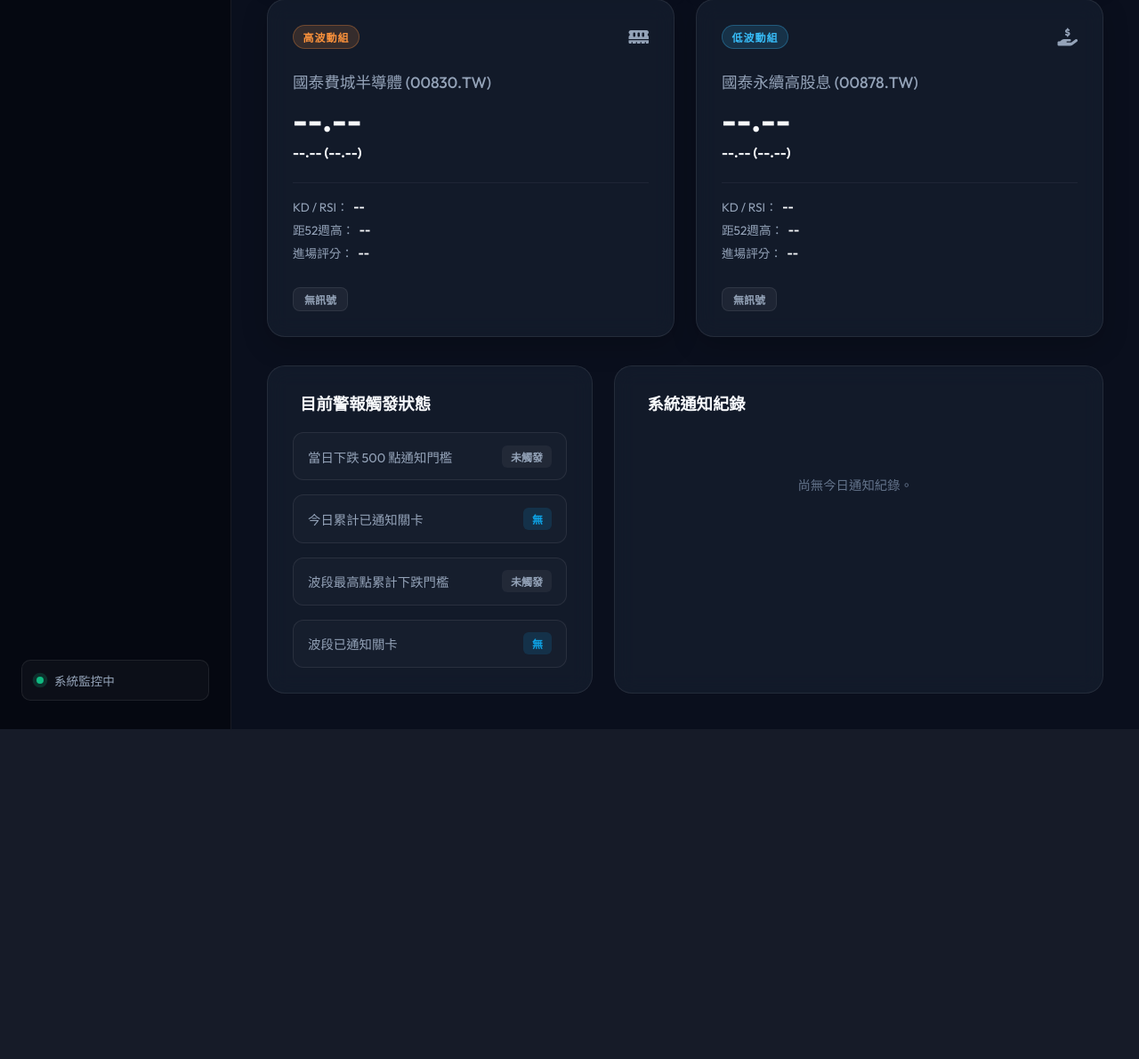
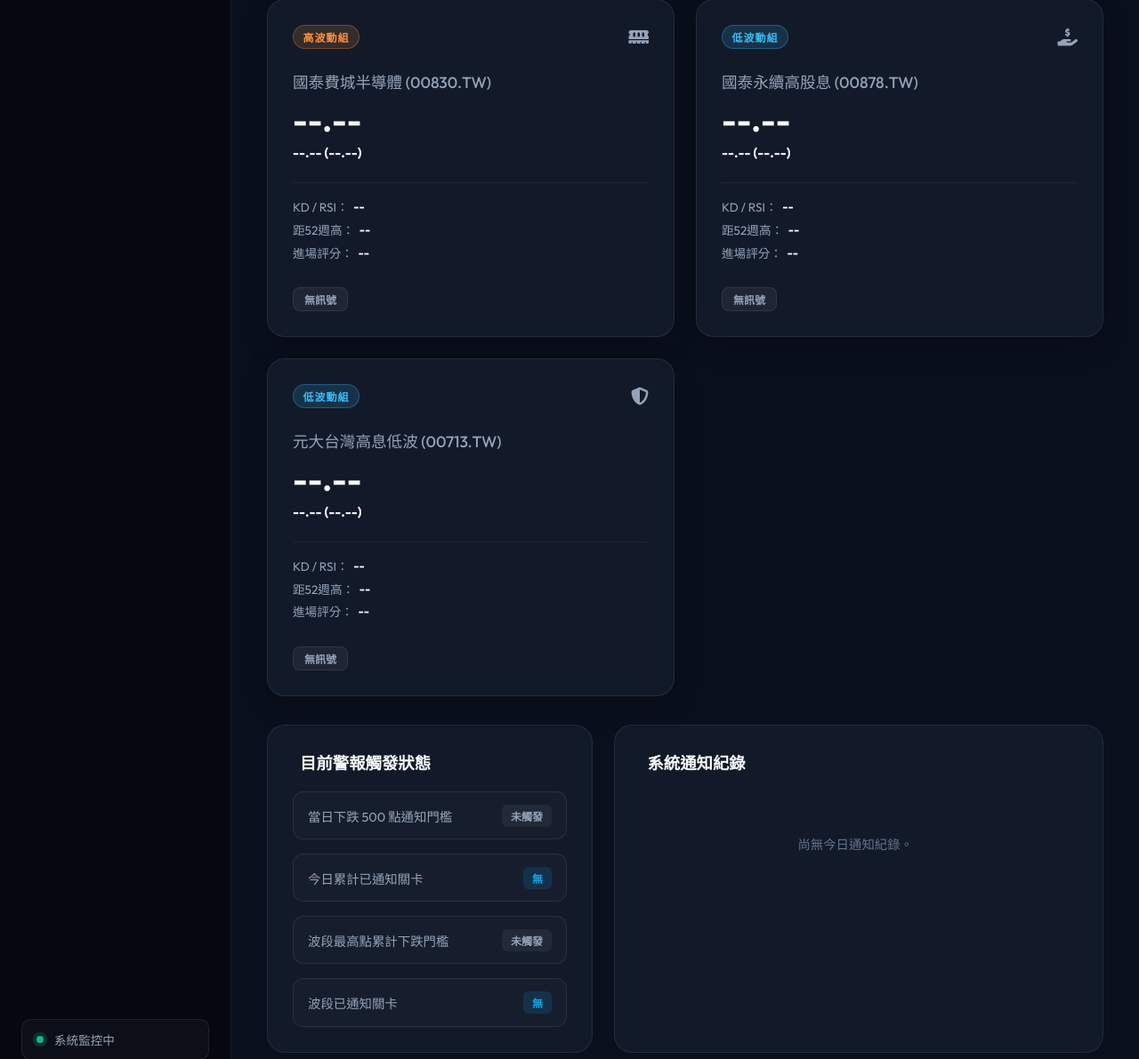
Before and after one commit to milk137592000/NewStock, a FastAPI app: page / in a window 1280 px wide. Shown: the part 1363-2554 px from the top of the page at 89% size. Before the commit the page ends 2183 px from the top, so only its background shows below. Run offline with FastAPI, Linux system fonts and the light colour scheme; data that the repository does not hold is empty.

Commit message:
Add 00713 to dashboard ETF cards and add 00916, 00926, 00772B, 00719B to daily watchlist

```diff
--- a/static/js/app.js
+++ b/static/js/app.js
@@ -365,7 +365,7 @@ async function fetchStatus() {
 
         // 渲染所有 ETF 卡片
         const etfInfo = result.etf_info || {};
-        const etfIds = ['0050', '00646', '00692', '00850', '00662', '00830', '00878'];
+        const etfIds = ['0050', '00646', '00692', '00850', '00662', '00830', '00878', '00713'];
         etfIds.forEach(id => {
             updateEtfCard(id, etfInfo[id], result.state?.yesterday_close);
         });
--- a/templates/index.html
+++ b/templates/index.html
@@ -232,6 +232,28 @@
                             <div class="signal-badge" id="00878-signal-badge">無訊號</div>
                         </div>
                     </div>
+
+                    <!-- 00713 卡片 -->
+                    <div class="card etf-card" id="card-00713">
+                        <div class="card-header">
+                            <span class="card-tag group-low">低波動組</span>
+                            <i class="fa-solid fa-shield-halved"></i>
+                        </div>
+                        <div class="card-body">
+                            <h3 class="symbol-name">元大台灣高息低波 (00713.TW)</h3>
+                            <div class="price-value" id="00713-price">--.--</div>
+                            <div class="price-change" id="00713-change">--.-- (--.--)</div>
+                        </div>
+                        <div class="card-footer">
+                            <div class="card-stats">
+                                <div class="stat-item"><span class="status-label">KD / RSI：</span><span class="status-val" id="00713-kd">--</span></div>
+                                <div class="stat-item"><span class="status-label">距52週高：</span><span class="drop-value" id="00713-drop52w">--</span></div>
+                                <div class="stat-item"><span class="status-label">進場評分：</span><span class="status-val" id="00713-score">--</span></div>
+                                <div class="stat-item" id="00713-cooldown"></div>
+                            </div>
+                            <div class="signal-badge" id="00713-signal-badge">無訊號</div>
+                        </div>
+                    </div>
                 </div>
 
                 <!-- 下方區塊：警報狀態與通知歷史 -->
@@ -293,6 +315,7 @@
                     <button class="btn btn-tab" data-chart="00662">富邦NASDAQ (00662)</button>
                     <button class="btn btn-tab" data-chart="00830">國泰費城半導體 (00830)</button>
                     <button class="btn btn-tab" data-chart="00878">國泰永續高股息 (00878)</button>
+                    <button class="btn btn-tab" data-chart="00713">元大台灣高息低波 (00713)</button>
                 </div>
                 <div class="chart-wrapper card">
                     <div class="chart-header">
@@ -417,6 +440,6 @@
             </section>
         </main>
     </div>
-    <script src="/static/js/app.js?v=10"></script>
+    <script src="/static/js/app.js?v=11"></script>
 </body>
 </html>
--- a/tracker.py
+++ b/tracker.py
@@ -236,7 +236,7 @@ def load_state() -> dict:
         "wave_notified_drops": [],
         "signals_notified": {
             code: dict(default_signal_state) for code in
-            ["0050", "00646", "00692", "00850", "00662", "00830", "00878"]
+            ["0050", "00646", "00692", "00850", "00662", "00830", "00878", "00713"]
         },
         "last_biweekly_date": ""
     }
@@ -248,6 +248,9 @@ def load_state() -> dict:
                 for k, v in default_state.items():
                     if k not in state:
                         state[k] = v
+                for code in default_state["signals_notified"]:
+                    if code not in state.get("signals_notified", {}):
+                        state.setdefault("signals_notified", {})[code] = dict(default_signal_state)
                 return state
         except Exception as e:
             print(f"[STATE ERROR] 讀取狀態檔失敗，使用預設值: {e}")
@@ -320,19 +323,25 @@ ETF_LIST = {
               "group": "mid_vol",  "kd_limit": 20, "bb_std": 2.0},
     "00878": {"name": "國泰永續高股息", "yf": "00878.TW", "exchange": "tse",
               "group": "low_vol",  "kd_limit": 25, "bb_std": 1.8},
+    "00713": {"name": "元大台灣高息低波", "yf": "00713.TW", "exchange": "tse",
+              "group": "low_vol",  "kd_limit": 25, "bb_std": 1.8},
     "00662": {"name": "富邦NASDAQ",     "yf": "00662.TW", "exchange": "tse",
               "group": "high_vol", "kd_limit": 15, "bb_std": 2.3},
     "00830": {"name": "國泰費城半導體", "yf": "00830.TW", "exchange": "tse",
               "group": "high_vol", "kd_limit": 15, "bb_std": 2.3},
 }
 
-# 長線定期觀察與推薦候選池（非高股息、市值與全球核心潛力標的）
+# 長線定期觀察與推薦候選池（市值核心、全球跨產業與債券防禦配置標的）
 WATCHLIST_ETF = {
-    "00757": {"name": "統一FANG+",       "yf": "00757.TW", "group": "high_vol", "kd_limit": 15, "bb_std": 2.3, "theme": "美股十大科技巨頭"},
-    "00924": {"name": "復華S&P500成長", "yf": "00924.TW", "group": "mid_vol",  "kd_limit": 20, "bb_std": 2.0, "theme": "美股成長龍頭"},
-    "00645": {"name": "富邦日本",       "yf": "00645.TW", "group": "mid_vol",  "kd_limit": 20, "bb_std": 2.0, "theme": "日本東證核心"},
-    "0051":  {"name": "元大中型100",    "yf": "0051.TW",  "group": "mid_vol",  "kd_limit": 20, "bb_std": 2.0, "theme": "台股中型成長爆發"},
-    "00762": {"name": "元大全球AI",     "yf": "00762.TW", "group": "high_vol", "kd_limit": 15, "bb_std": 2.3, "theme": "全球AI軟硬體龍頭"},
+    "00757":  {"name": "統一FANG+",       "yf": "00757.TW",   "group": "high_vol", "kd_limit": 15, "bb_std": 2.3, "theme": "美股十大科技巨頭"},
+    "00924":  {"name": "復華S&P500成長",  "yf": "00924.TW",   "group": "mid_vol",  "kd_limit": 20, "bb_std": 2.0, "theme": "美股成長龍頭"},
+    "00645":  {"name": "富邦日本",        "yf": "00645.TW",   "group": "mid_vol",  "kd_limit": 20, "bb_std": 2.0, "theme": "日本東證核心"},
+    "0051":   {"name": "元大中型100",     "yf": "0051.TW",    "group": "mid_vol",  "kd_limit": 20, "bb_std": 2.0, "theme": "台股中型成長爆發"},
+    "00762":  {"name": "元大全球AI",      "yf": "00762.TW",   "group": "high_vol", "kd_limit": 15, "bb_std": 2.3, "theme": "全球AI軟硬體龍頭"},
+    "00916":  {"name": "國泰全球品牌50",  "yf": "00916.TW",   "group": "mid_vol",  "kd_limit": 20, "bb_std": 2.0, "theme": "全球跨產業龍頭品牌"},
+    "00926":  {"name": "凱基全球菁英55",  "yf": "00926.TW",   "group": "mid_vol",  "kd_limit": 20, "bb_std": 2.0, "theme": "全球跨產業精選"},
+    "00772B": {"name": "中信高評級公司債", "yf": "00772B.TWO", "group": "low_vol",  "kd_limit": 25, "bb_std": 1.8, "theme": "投資級債券防禦收息"},
+    "00719B": {"name": "元大美債1-3年",   "yf": "00719B.TWO", "group": "low_vol",  "kd_limit": 25, "bb_std": 1.8, "theme": "短債現金加碼子彈桶"},
 }
 
 # 冷卻期天數（交易日）
```
